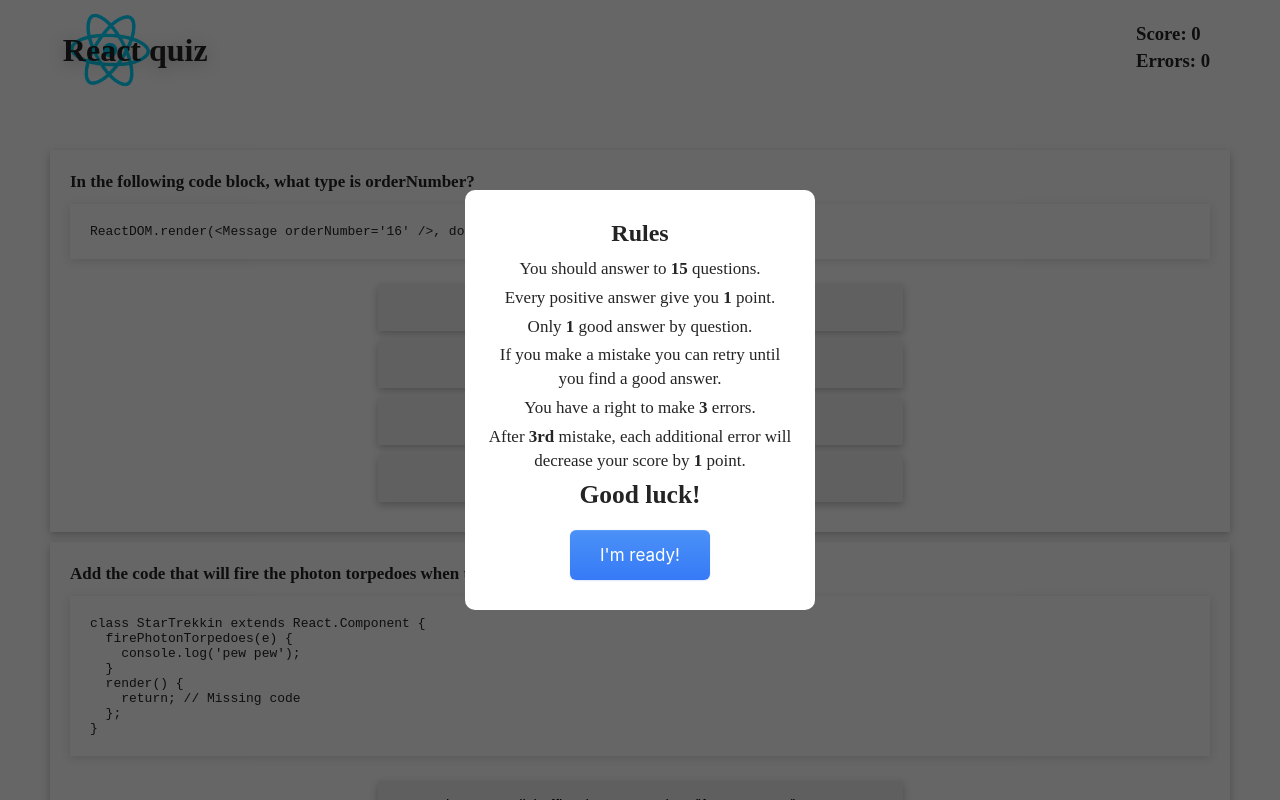
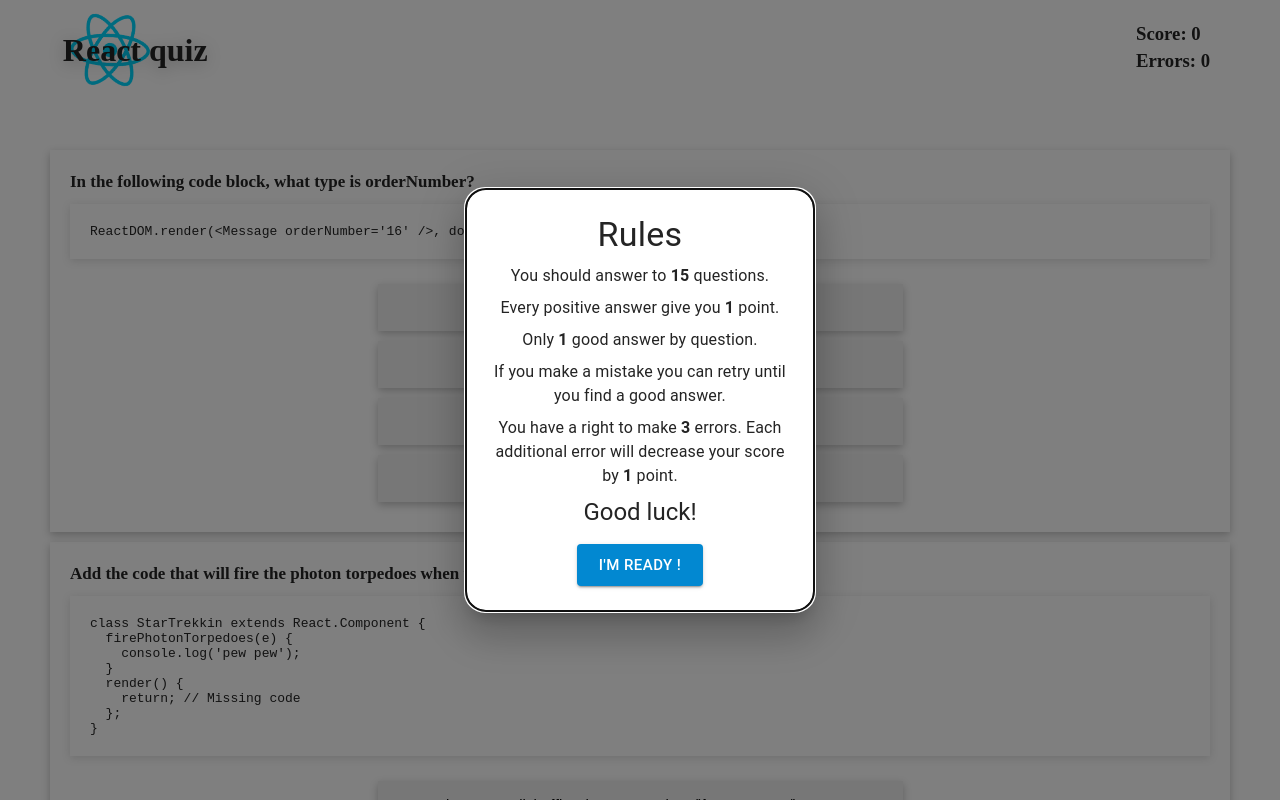
Before and after one commit to Alik64/quiz-react, a React (Create React App) app: page /quiz in a window 1280 px wide. Shown: the top 800 px of the page. Built offline with nearby package versions, Linux system fonts and the light colour scheme.

Commit message:
add MUI Modal for Rules

```diff
--- a/src/components/Modals/Modal.css
+++ b/src/components/Modals/Modal.css
@@ -51,6 +51,8 @@
   margin: 17px auto 0;
 }
 
+
+
 .modal_link {
   margin-top: 20px;
   text-decoration: none;
--- /dev/null
+++ b/src/components/Modals/ModalRulesUI.js
@@ -0,0 +1,76 @@
+import { Box, Stack, Button, Modal, Typography } from "@mui/material";
+import { useContext } from "react";
+import { AppContext } from "../../context/appContext";
+
+const style = {
+  position: "absolute",
+  top: "50%",
+  left: "50%",
+  transform: "translate(-50%, -50%)",
+  width: 350,
+  bgcolor: "background.paper",
+  border: "2px solid #000",
+  borderRadius: 5,
+  boxShadow: 24,
+  p: 3,
+  display: "flex",
+  flexDirection: "column",
+  alignItems: "center",
+};
+
+export default function ModalRulesUI() {
+  const { modalrules, modalRulesToogle } = useContext(AppContext);
+  const handleClose = () => modalRulesToogle(false);
+
+  return (
+    <div>
+      <Modal
+        open={modalrules}
+        onClose={handleClose}
+        aria-labelledby="modal-modal-title"
+        aria-describedby="modal-modal-description"
+      >
+        <Box sx={style}>
+          <Stack spacing={1} direction="column" alignItems="center">
+            <Typography id="modal-modal-title" variant="h4" component="h1">
+              Rules
+            </Typography>
+            <Typography id="modal-modal-description">
+              You should answer to <strong>15</strong> questions.
+            </Typography>
+            <Typography id="modal-modal-description">
+              Every positive answer give you <strong>1</strong> point.
+            </Typography>
+            <Typography id="modal-modal-description">
+              Only <strong>1</strong> good answer by question.
+            </Typography>
+            <Typography id="modal-modal-description" align="center">
+              If you make a mistake you can retry until you find a good answer.
+            </Typography>
+            <Typography id="modal-modal-description" align="center">
+              You have a right to make <strong>3</strong> errors. Each
+              additional error will decrease your score by <strong>1</strong>{" "}
+              point.
+            </Typography>
+            <Typography
+              id="modal-modal-description"
+              variant="h5"
+              component="h2"
+            >
+              Good luck!
+            </Typography>
+          </Stack>
+          <Button
+            onClick={handleClose}
+            variant="contained"
+            size="large"
+            sx={{ mt: 2 }}
+            color="info"
+          >
+            I'm ready !
+          </Button>
+        </Box>
+      </Modal>
+    </div>
+  );
+}
--- a/src/components/Quiz/Quiz.js
+++ b/src/components/Quiz/Quiz.js
@@ -3,11 +3,13 @@ import PropTypes from "prop-types";
 
 import { AppContext } from "../../context/appContext";
 
-import ModalRules from "../Modals/ModalRules";
+import logo from "../../assets/images/reactlogo.png";
+import Question from "./Question";
+
 import ModalResult from "../Modals/ModalResult";
-import logo from "../../assets/images/reactlogo.png";
+import ModalRulesUI from "../Modals/ModalRulesUI";
+
 import "./Quiz.css";
-import Question from "./Question";
 
 export default function Quiz({ newQuestions, title }) {
   const {
@@ -37,7 +39,7 @@ export default function Quiz({ newQuestions, title }) {
 
   return (
     <div className="quiz">
-      {modalrules && <ModalRules />}
+      {modalrules && <ModalRulesUI />}
       {modalresults && <ModalResult />}
 
       <div className="quiz_header">
```
